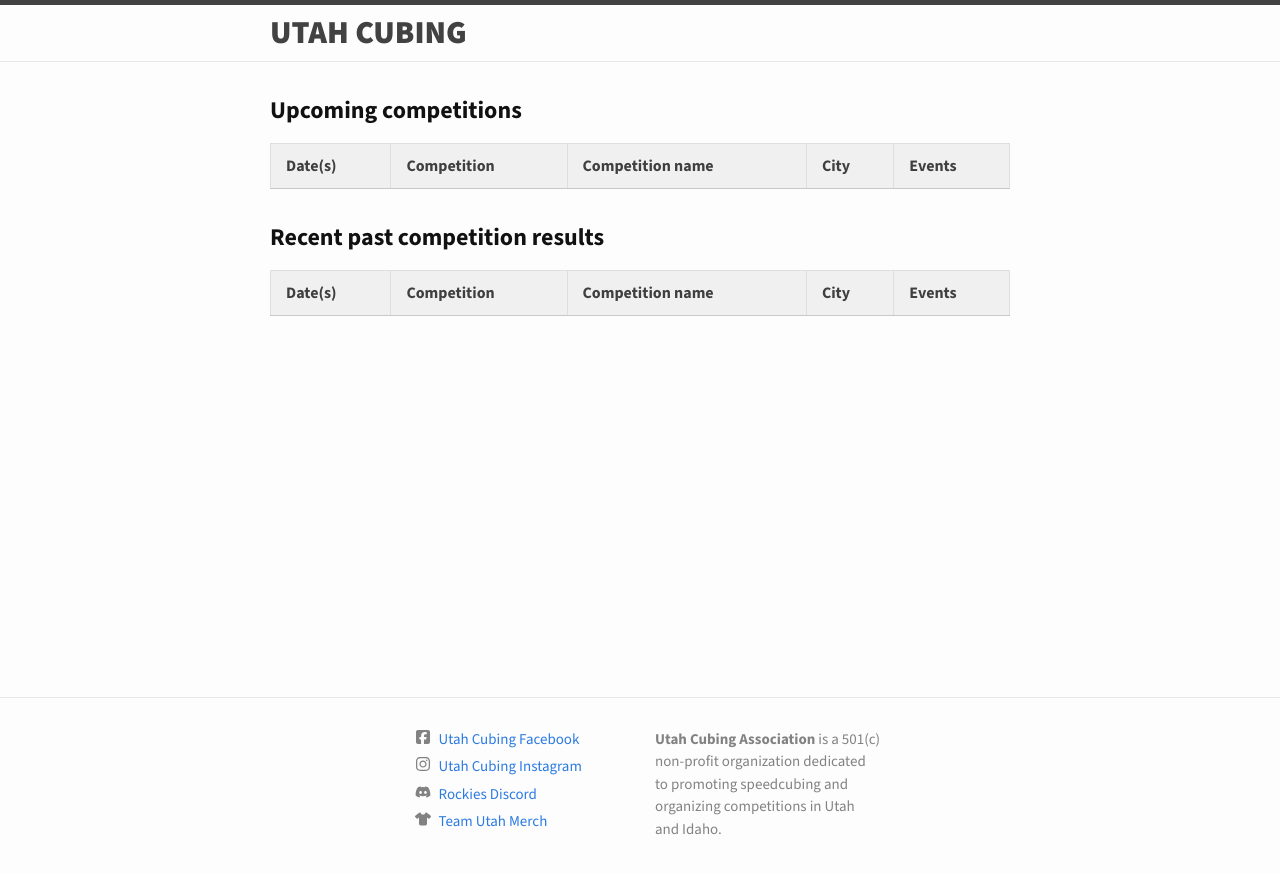
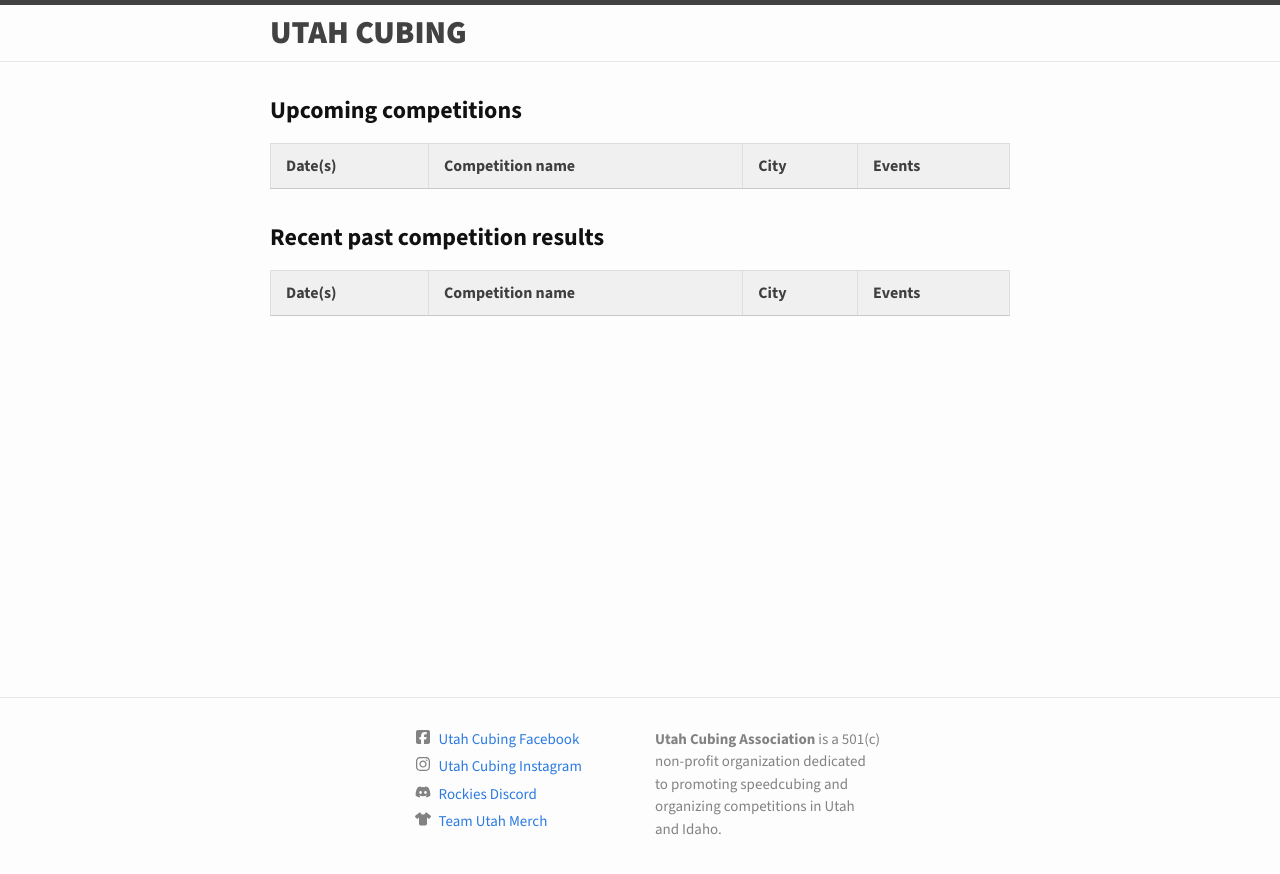
Before and after one commit to joeyday/utahcubing.org, a Jekyll site: the page built from index.md, in a window 1280 px wide. Shown: the top 874 px of the page. Built offline with Jekyll 4.4.1, drawn with Linux system fonts in a browser that asks for light colours; some web fonts are replaced.

Commit message:
mobile first responsive now?

```diff
--- a/_includes/head.html
+++ b/_includes/head.html
@@ -3,7 +3,7 @@
   <meta http-equiv="X-UA-Compatible" content="IE=edge">
   <meta name="viewport" content="width=device-width, initial-scale=1">
   {%- seo -%}
-  <link rel="stylesheet" href="{{ "/assets/main.css?v=1" | relative_url }}">
+  <link rel="stylesheet" href="{{ "/assets/main.css?v=2" | relative_url }}">
   {%- feed_meta -%}
   {%- if jekyll.environment == 'production' and site.google_analytics -%}
     {%- include google-analytics.html -%}
--- a/_layouts/home.html
+++ b/_layouts/home.html
@@ -33,4 +33,4 @@ layout: default
 
 </div>
 
-<script src="assets/script.js?v=2" type="text/javascript"></script>
+<script src="assets/script.js?v=3" type="text/javascript"></script>
--- a/_sass/minima.scss
+++ b/_sass/minima.scss
@@ -96,6 +96,20 @@ $baseurl:		   '/utahcubing.com';
 // Import partials.
 @import "minima/base", "minima/layout", "minima/syntax-highlighting";
 
+
+.mobile-name-column {
+  @media (min-width: 480px) {
+    display: none;
+  }
+}
+
+.name-column, .city-column {
+	display: none;
+  @media (min-width: 480px) {
+    display: table-cell;
+  }
+}
+
 .footer-col-wrapper {
 	width: calc(65%);
 	margin-left: auto;
--- a/assets/script.js
+++ b/assets/script.js
@@ -65,8 +65,11 @@ function populateTable(competitions, tableId) {
 		let row = tableBody.insertRow()
 		let dateCell = row.insertCell()
 		let mobileCell = row.insertCell()
+		mobileCell.className = 'mobile-name-cell'
 		let nameCell = row.insertCell()
+		nameCell.className = 'name-cell'
 		let cityCell = row.insertCell()
+		cityCell.className = 'city-cell'
 		let eventsCell = row.insertCell()
 
 		mobileCell.innerHTML = link + `<br><small>${city}</small>`
--- a/index.md
+++ b/index.md
@@ -10,9 +10,9 @@ layout: home
 	<thead>
 		<tr>
 			<th>Date(s)</th>
-			<th>Competition</th>
-			<th>Competition name</th>
-			<th>City</th>
+			<th class="mobile-name-column">Competition</th>
+			<th class="name-column">Competition name</th>
+			<th class="city-column">City</th>
 			<th>Events</th>
 		</tr>
 	</thead>
@@ -24,9 +24,9 @@ layout: home
 	<thead>
 		<tr>
 			<th>Date(s)</th>
-			<th>Competition</th>
-			<th>Competition name</th>
-			<th>City</th>
+			<th class="mobile-name-column">Competition</th>
+			<th class="name-column">Competition name</th>
+			<th class="city-column">City</th>
 			<th>Events</th>
 		</tr>
 	</thead>
```
